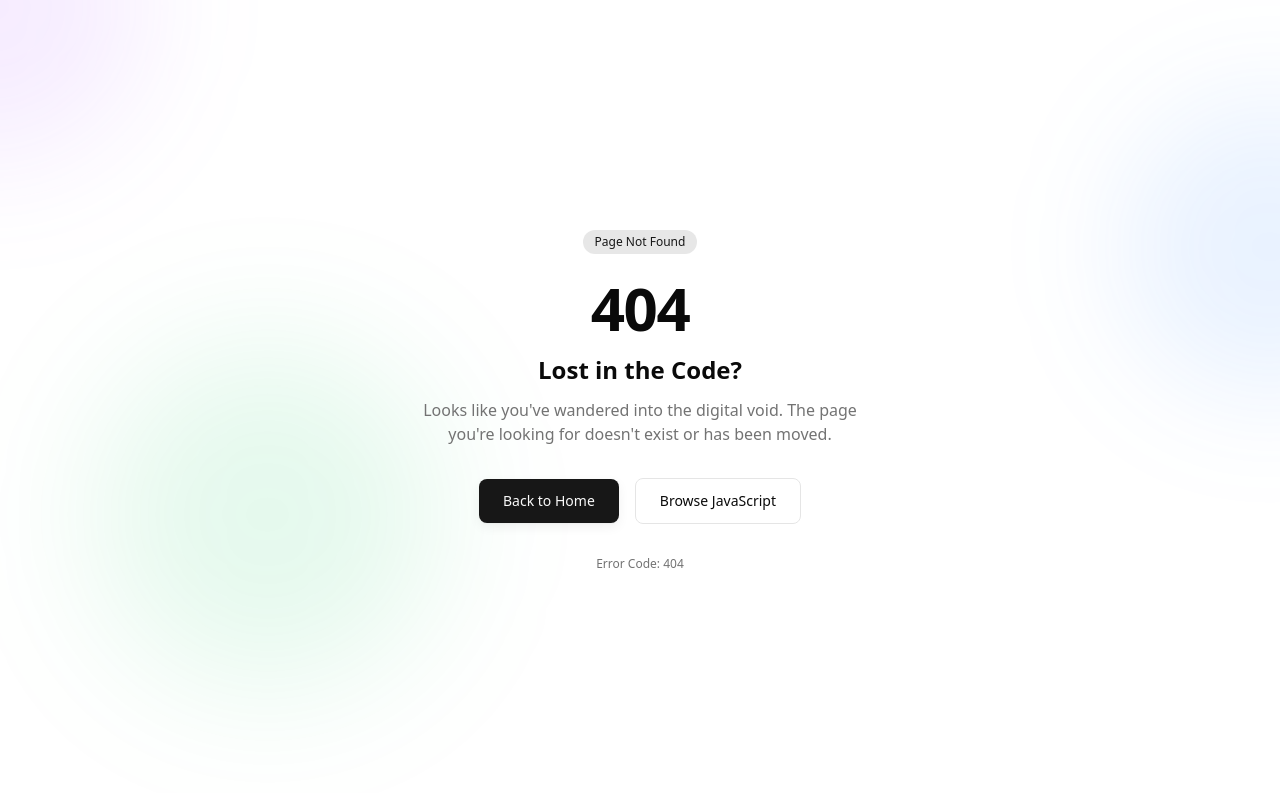
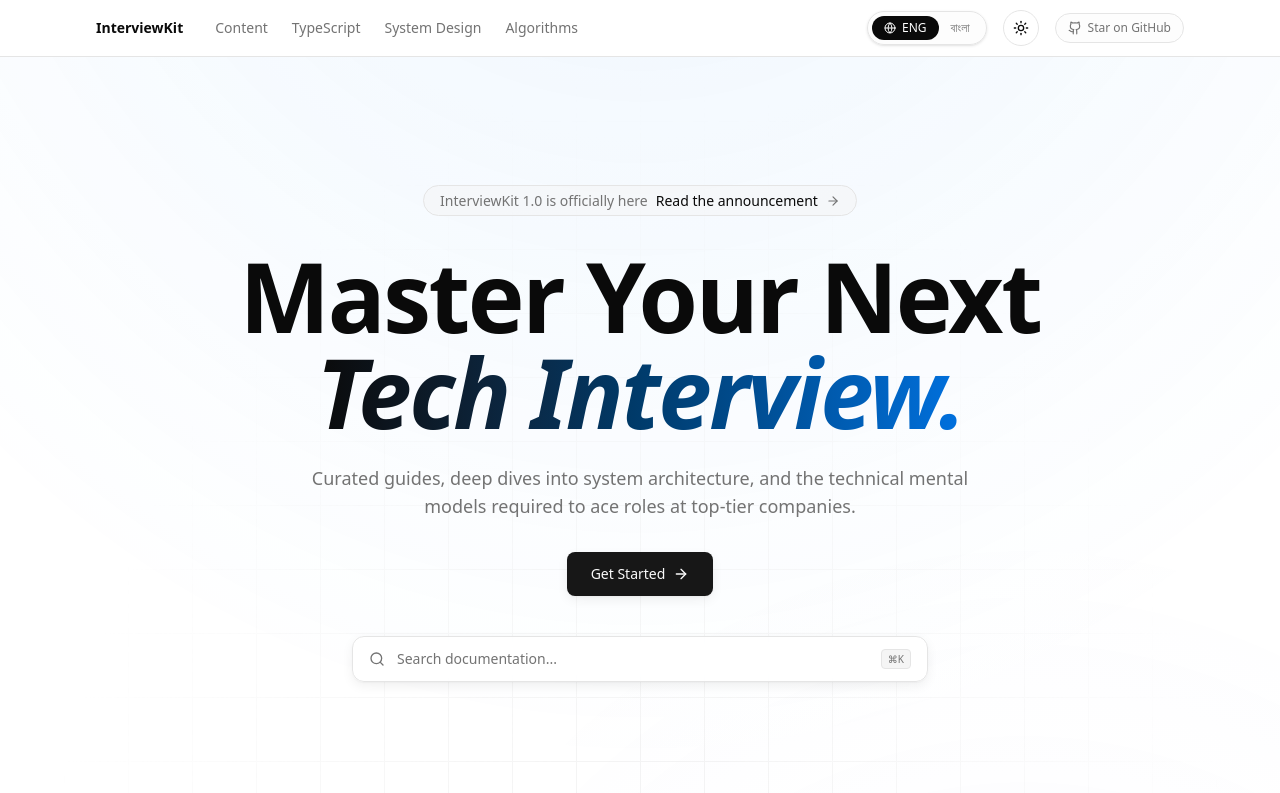
Before and after one commit to rhshuvo44/interviewkit, a Next.js app: page /en in a window 1280 px wide. Before the commit this address had no page. Shown: the top 793 px of the page. Built offline with nearby package versions, Linux system fonts and the light colour scheme.

Commit message:
feat: add homepage and hero background effects
- Create [locale]/page.tsx with Hero, TopicCardGrid, Features, Newsletter
- Add doc-hero-bg gradient and hero-grid pattern overlay to hero section
- Add z-index layering for proper stacking of background effects

```diff
--- /dev/null
+++ b/src/app/[locale]/page.tsx
@@ -0,0 +1,39 @@
+import { notFound } from "next/navigation";
+import { Header } from "@/components/Header";
+import { Footer } from "@/components/Footer";
+import { HeroSection } from "@/components/HeroSection";
+import { TopicCardGrid } from "@/components/TopicCardGrid";
+import { FeaturesSection } from "@/components/FeaturesSection";
+import { NewsletterSection } from "@/components/NewsletterSection";
+import { getTranslations } from "@/lib/translations";
+import type { Locale } from "@/lib/i18n";
+
+export default async function LocalePage({
+  params,
+}: {
+  params: Promise<{ locale: string }>;
+}) {
+  const { locale } = await params;
+  if (locale !== "en" && locale !== "bn") notFound();
+
+  const t = getTranslations(locale as Locale);
+
+  return (
+    <>
+      <Header locale={locale} />
+      <main className="flex-1">
+        <div className="relative min-h-screen bg-background font-sans selection:bg-primary/10">
+          <div className="doc-hero-bg opacity-70" />
+          <div className="hero-grid" />
+          <div className="container relative z-10 mx-auto max-w-6xl px-4 md:px-8">
+            <HeroSection t={t} locale={locale} />
+            <TopicCardGrid locale={locale} />
+            <FeaturesSection t={t} />
+            <NewsletterSection t={t} />
+          </div>
+        </div>
+      </main>
+      <Footer t={t} />
+    </>
+  );
+}
--- a/src/components/HeroSection.tsx
+++ b/src/components/HeroSection.tsx
@@ -10,7 +10,7 @@ export function HeroSection({
 }) {
   return (
     <section className="flex flex-col items-center justify-center pt-20 pb-16 text-center md:pt-32 md:pb-28">
-      <div className="animate-in fade-in slide-in-from-bottom-3 duration-1000">
+      <div className="animate-in fade-in slide-in-from-bottom-3 duration-1000 z-10">
         <Link
           href="#"
           className="command-pill mb-8 text-muted-foreground"
```
